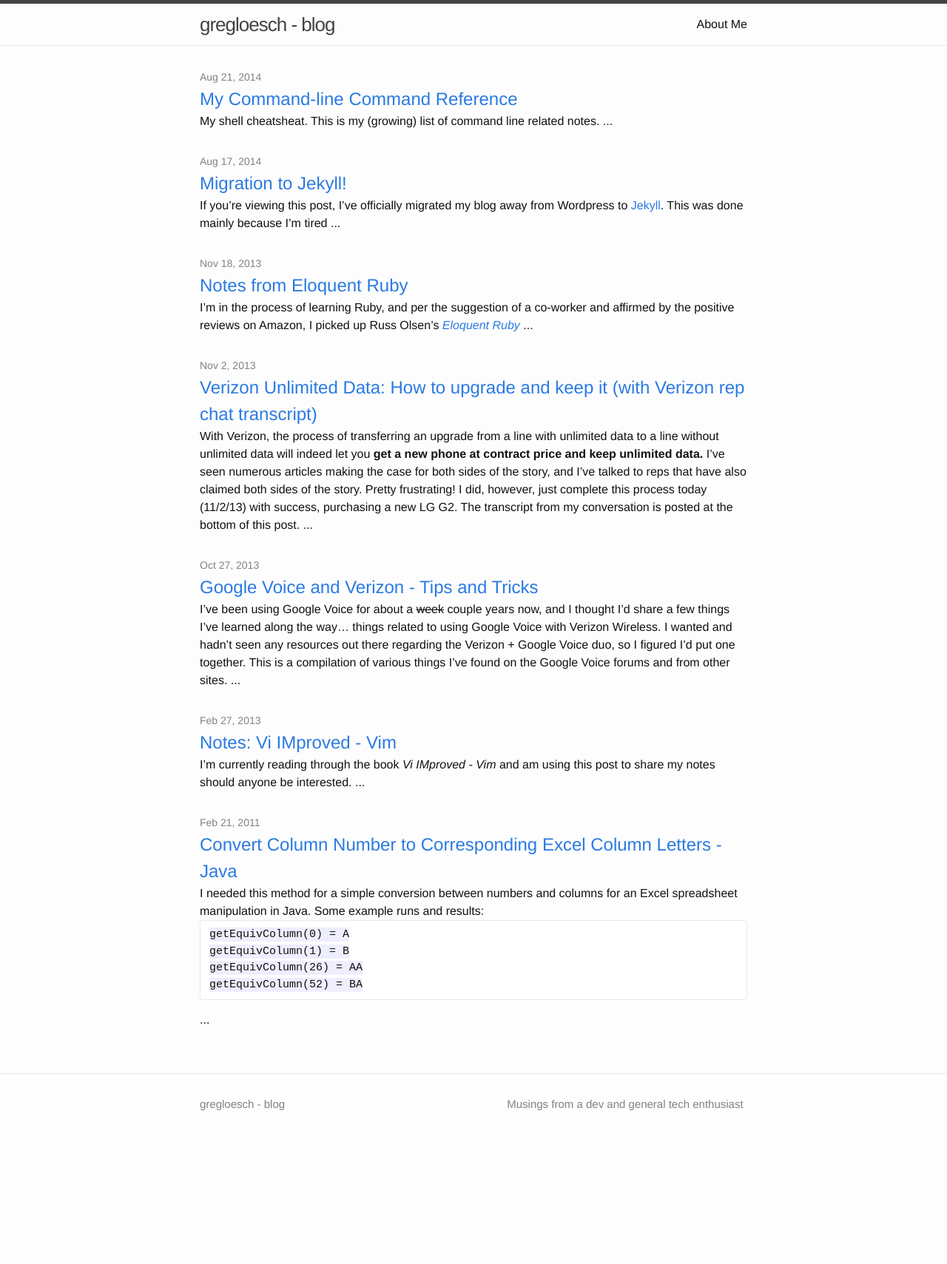
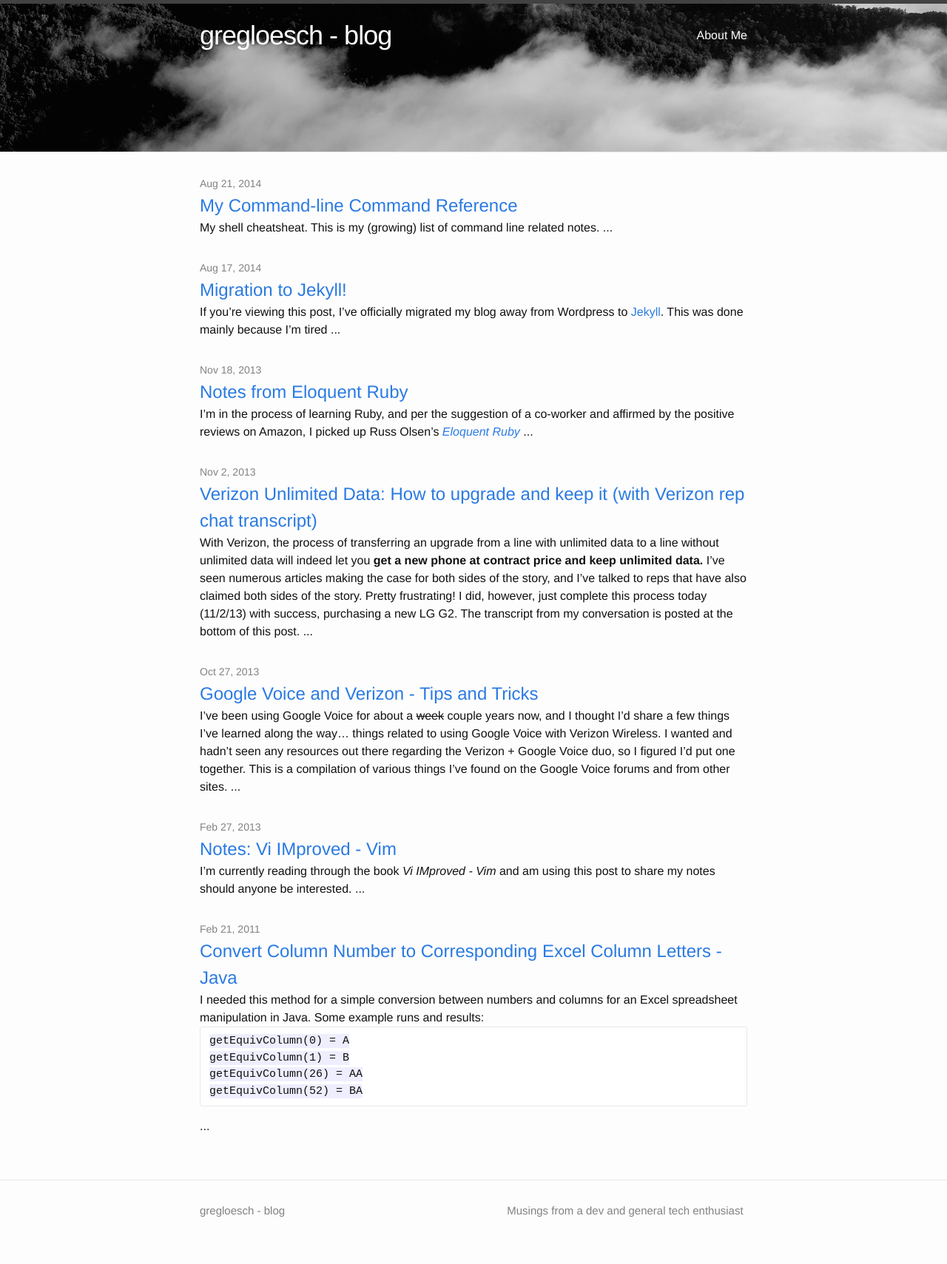
Before and after one commit to loeschg/loeschg.github.io, a Jekyll site: the page built from index.html, in a window 1280 px wide. Shown: the whole page at 74% size. Built offline with Jekyll 4.4.1, drawn with Linux system fonts in a browser that asks for light colours; nearby versions of some CDN libraries; before the commit the page ends 1565 px from its top, so only the background shows below that.

Commit message:
Modify header style [header, sass]

```diff
--- a/_sass/_layout.scss
+++ b/_sass/_layout.scss
@@ -4,35 +4,43 @@
 .site-header {
     border-top: 5px solid $grey-color-dark;
     border-bottom: 1px solid $grey-color-light;
-    min-height: 56px;
+    min-height: 200px;
 
     // Positioning context for the mobile navigation icon
     position: relative;
+
+    // Custom background
+    background-image: url('/assets/images/oldrag2.jpg');
+    background-repeat: no-repeat;
+    background-attachment: fixed;
 }
 
 .site-title {
-    font-size: 26px;
+    font-size: 36px;
     line-height: 56px;
     letter-spacing: -1px;
     margin-bottom: 0;
+    margin-top: $spacing-unit/2;
     float: left;
+    color: #fff;
 
     &,
     &:visited {
-        color: $grey-color-dark;
+        color: #fff;
     }
 }
 
 .site-nav {
     float: right;
     line-height: 56px;
+    margin-top: $spacing-unit/2;
 
     .menu-icon {
         display: none;
     }
 
     .page-link {
-        color: $text-color;
+        color: #fff;
         line-height: $base-line-height;
 
         // Gaps between nav items, but not on the first one
@@ -82,6 +90,7 @@
         .page-link {
             display: block;
             padding: 5px 10px;
+            color: $grey-color-dark;
         }
     }
 }
```
Also changed, not shown: assets/images/oldrag2.jpg (added).
